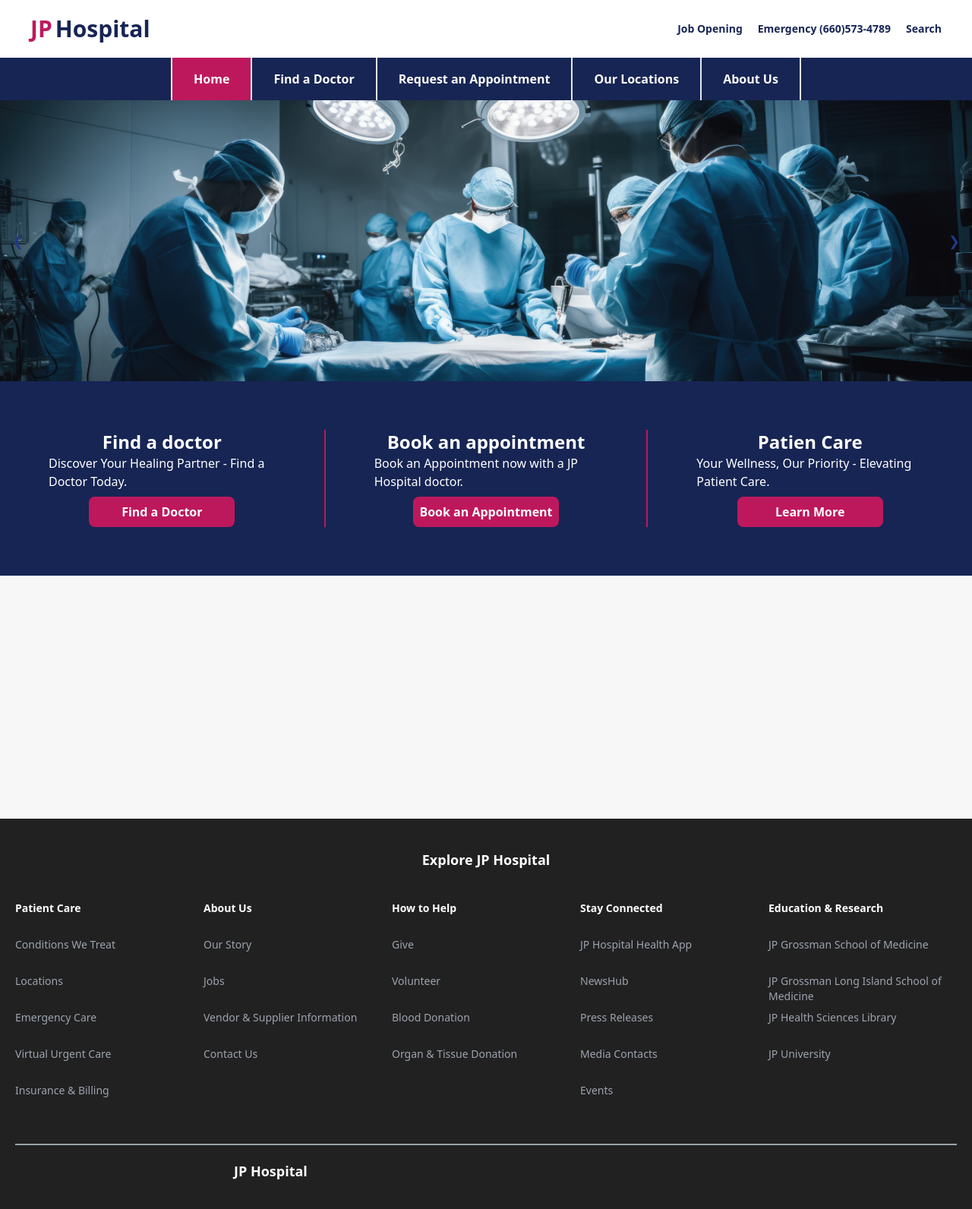
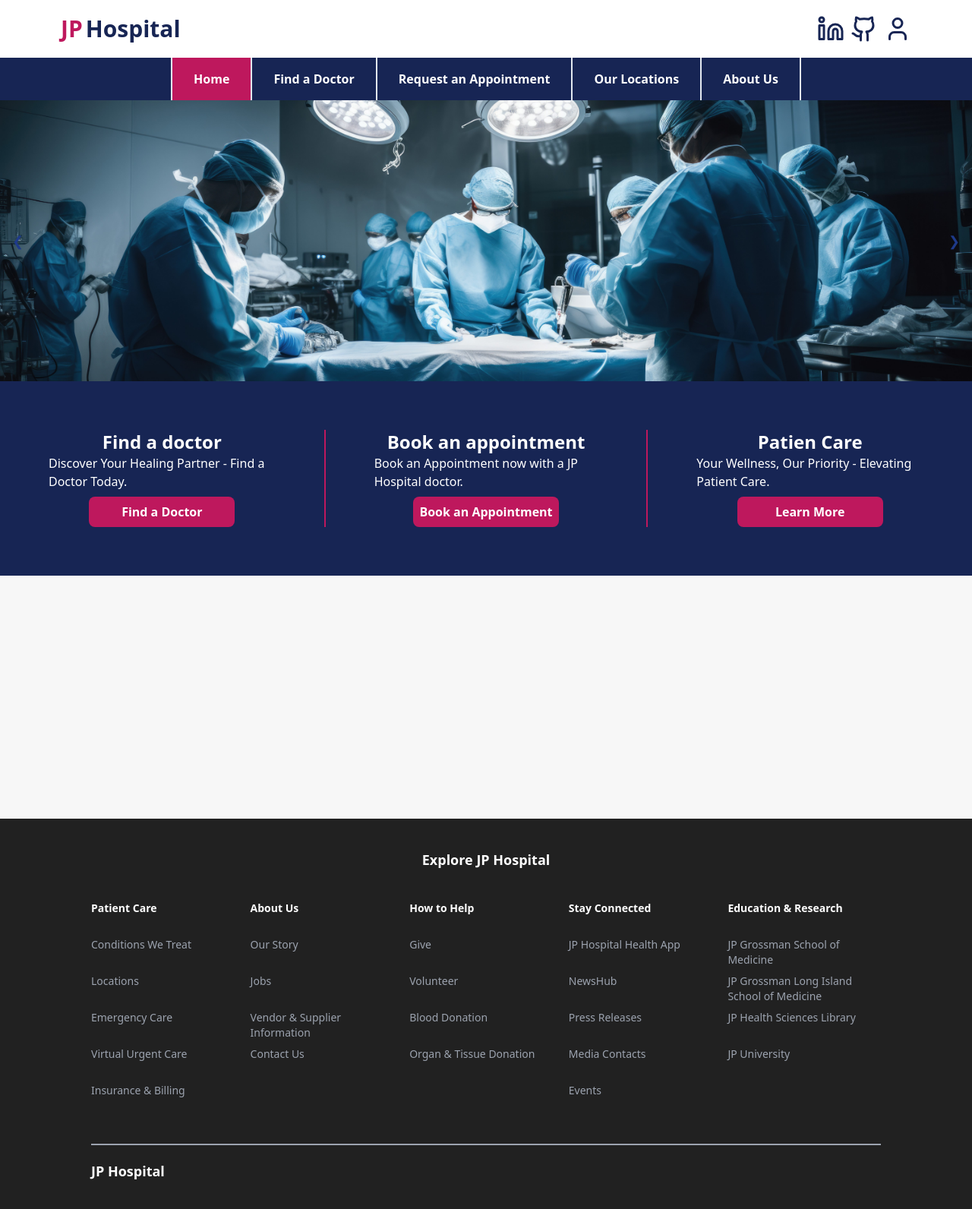
Before and after one commit to MrJuanPabloTheCreator/JP-Hospital, a Next.js app: page / in a window 1280 px wide. Shown: the top 1592 px of the page at 76% size. Built offline with nearby package versions, Linux system fonts and the light colour scheme; grey boxes are pictures that could not be loaded.

Commit message:
ui/ux improvments

```diff
--- a/app/(pages)/components/footer.tsx
+++ b/app/(pages)/components/footer.tsx
@@ -3,8 +3,8 @@ const Footer = () => {
   return (
     <div className="bg-custgray py-10 px-5 text-gray-400 flex flex-col text-sm w-full">
       <h1 className="text-white text-lg font-bold flex justify-center">Explore JP Hospital</h1>
-      <div className="flex justify-center">
-        <div className="grid grid-cols-5 justify-center max-w-[1300px] border-b-2 border-gray-400 py-10">
+      <div className="flex flex-col 2xl:mx-[300px] lg:mx-[100px] md:mx-[50px]">
+        <div className="grid grid-cols-5 gap-2 justify-center border-b-2 border-gray-400 py-10">
           <div className="grid grid-rows-6 gap-2">
             <p className="text-white font-bold">Patient Care</p>
             <p>Conditions We Treat</p>
@@ -43,9 +43,7 @@ const Footer = () => {
             <p>JP University</p>
           </div>
         </div>
-      </div>
-      <div className="mx-72 mt-5">
-        <h1 className="text-white font-bold text-lg">JP Hospital</h1>
+        <h1 className="mt-5 text-white font-bold text-lg">JP Hospital</h1>
       </div>
     </div>
   )
--- a/app/(pages)/components/navbar.tsx
+++ b/app/(pages)/components/navbar.tsx
@@ -6,15 +6,15 @@ import TopNavbar from "./navbarcomp/topNav"
 const Navbar = () => {
 
     return (
-      <>
-        <div className="hidden sm:block w-full">
+      <div className="w-full">
+        <div className="hidden sm:block">
           <TopNavbar/>
           <BottomNavbar/>
         </div>
-        <div className="sm:hidden w-full">
+        <div className="sm:hidden">
           <SmallNav/>
         </div>
-      </>
+      </div>
     )
 }
 
--- a/app/(pages)/components/navbarcomp/topNav.tsx
+++ b/app/(pages)/components/navbarcomp/topNav.tsx
@@ -1,22 +1,23 @@
+import { Github, Linkedin, User } from "lucide-react"
 import Link from "next/link"
 
 const TopNavbar = () => {
 
     return (
-        <div className="flex justify-between bg-white text-blue-950 font-bold">
-            <Link href={'/'} className="flex items-center text-3xl ml-10">
+        <div className="flex justify-between bg-white text-blue-950 font-bold py-5 xl:mx-20 lg:mx-10 mx-5">
+            <Link href={'/'} className="flex items-center text-3xl">
                 <p className="text-pink-700 mr-1">JP</p> Hospital
             </Link>
-            <div className="flex justify-center py-7 text-sm mr-10">
-                <div className="mr-5">
-                    <p>Job Opening</p>
-                </div>
-                <div className="mr-5">
-                    <p>Emergency (660)573-4789 </p>
-                </div>
-                <div className="">
-                    <p>Search</p>
-                </div>
+            <div className="grid grid-cols-3 gap-2">
+                <Link className="hover:text-pink-700" href={'https://www.linkedin.com/in/juanpcerda/'}>
+                    <Linkedin size={'36px'}/>
+                </Link>
+                <Link className="hover:text-pink-700" href={'https://github.com/MrJuanPabloTheCreator'}>
+                    <Github size={'36px'}/>
+                </Link>
+                <Link className="hover:text-pink-700" href={'https://main.d1wqsrgpxi6f4p.amplifyapp.com/'}>
+                    <User size={'36px'}/>
+                </Link>
             </div>
         </div>
     )
--- a/app/(pages)/find-a-doctor/[id]/_docComp/docAvailability.tsx
+++ b/app/(pages)/find-a-doctor/[id]/_docComp/docAvailability.tsx
@@ -1,4 +1,5 @@
 import getAvailability from "@/app/actions/getDoctorAvailability";
+import { ChevronsLeft, ChevronsRight } from "lucide-react";
 import Link from "next/link";
 import { useEffect, useState } from "react";
 
@@ -50,11 +51,15 @@ const DoctorAvailability: React.FC<DoctorAvailabilityProps> = ({doctor_id}) => {
     }, [doctor_id, activeDate])
 
     return (
-        <div>
-            <div className="flex justify-between w-64 ml-2">
-                <button className="bg-pink-700 text-white px-2 py-1 rounded-lg" onClick={lessDay}>back</button>
-                <p className="font-semibold text-lg">{activeDate.toLocaleString('en-US', { weekday: 'long' })} {activeDate.toLocaleString('en-US', { day: 'numeric' })}</p>
-                <button className="bg-pink-700 text-white px-2 py-1 rounded-lg" onClick={addDay}>next</button>
+        <div className="bg-blue-950 p-2 rounded-2xl">
+            <div className="flex justify-between mb-1">
+                <button className="bg-pink-700 text-white px-2 py-1 rounded-lg" onClick={lessDay}>
+                    <ChevronsLeft />
+                </button>
+                <p className="font-semibold text-lg text-white">{activeDate.toLocaleString('en-US', { weekday: 'long' })} {activeDate.toLocaleString('en-US', { day: 'numeric' })}</p>
+                <button className="bg-pink-700 text-white px-2 py-1 rounded-lg" onClick={addDay}>
+                    <ChevronsRight />
+                </button>
             </div>
             {availability.length >= 1 ? (
                 availability.map((item) => (
--- a/app/(pages)/find-a-doctor/[id]/_docComp/docCard.tsx
+++ b/app/(pages)/find-a-doctor/[id]/_docComp/docCard.tsx
@@ -1,6 +1,7 @@
 import React from 'react'
 import DoctorAvailability from './docAvailability';
 import Link from 'next/link';
+import { MapPin } from 'lucide-react';
 
 interface Doctor {
     doctor_id: number,
@@ -21,33 +22,36 @@ interface DoctorCardProps {
 
 const DoctorCard : React.FC<DoctorCardProps> = ({ data }) => {
     return (
-        <>
+        <div className="w-full">
             {data.map((item) => (
-                <div key={item.doctor_id} className="flex justify-between items-center p-10 bg-white rounded-lg w-[1000px] mb-2">
-                    <div className='flex'>
+                <div key={item.doctor_id} className="flex justify-between items-center p-10 mx-48 bg-white rounded-lg mb-2 hover:shadow-lg">
+                    <div className='flex w-[550px]'>
                             <img src={`/Screenshots/${item.photo_path}`} alt='Photo' className='rounded-lg'/>
-                        <div className='flex flex-col justify-center ml-5 text-black'>
+                        <div className='flex flex-col justify-center ml-5 text-black text-lg'>
                             <h1 className='font-bold text-3xl'>Dr.{item.last_name}, {item.name}</h1>
                             <div className='font-medium'>
                                 <p>{item.email}</p>
                                 <p>{item.phone}</p>
                             </div>
                             <div className='font-semibold'>
-                                <p>{item.city_name}</p>
                                 <p>{item.specialty_name_1} & {item.specialty_name_2}</p>
+                                <div className='flex items-center'>
+                                    <MapPin size={'20'}/>
+                                    <p>{item.city_name}</p>
+                                </div>
                             </div>
                         </div>
                     </div>
                     <div className='flex flex-col justify-center items-center'>
                         <DoctorAvailability doctor_id={item.doctor_id}/>
-                        <Link href={'/'} className='flex justify-center items-center w-64 bg-slate-400 rounded-lg py-1'>
+                        {/* <Link href={'/'} className='flex justify-center items-center w-64 bg-slate-400 rounded-lg py-1'>
                             <p className='text-white font-semibold'>See more hours</p>
                             <div className='ml-1 p-1 bg-green-500 rounded-full h-1 w-1'/>
-                        </Link>
+                        </Link> */}
                     </div>
                 </div>
             ))}
-        </>
+        </div>
     )
 }
 
--- a/app/(pages)/page.tsx
+++ b/app/(pages)/page.tsx
@@ -19,7 +19,9 @@ const HomePage = () => {
               <p className="font-bold text-2xl">Find a doctor</p>
               <p>Discover Your Healing Partner - Find a Doctor Today.</p>
             </div>
-            <Link href={'/find-a-doctor'} className="mt-2 py-2 flex justify-center w-full md:w-48 bg-pink-700 rounded-lg font-semibold">Find a Doctor</Link>
+            <Link href={'/find-a-doctor'} className="mt-2 py-2 flex justify-center w-full md:w-48 bg-pink-700 rounded-lg font-semibold">
+              Find a Doctor
+            </Link>
           </div>
           <div className="flex flex-col items-center justify-between md:px-16 md:border-x-2 border-pink-700">
             <div className="flex flex-col items-center md:w-full">
--- a/app/layout.tsx
+++ b/app/layout.tsx
@@ -18,7 +18,7 @@ export default function RootLayout({
 
   return (
     <html lang="en">
-      <body suppressHydrationWarning={true} className="h-full w-full">{children}</body>
+      <body suppressHydrationWarning={true} className='w-full'>{children}</body>
     </html>
   )
 }
```
Also changed, not shown: app/(pages)/find-a-doctor/[id]/page.tsx (line endings or trailing spaces).
